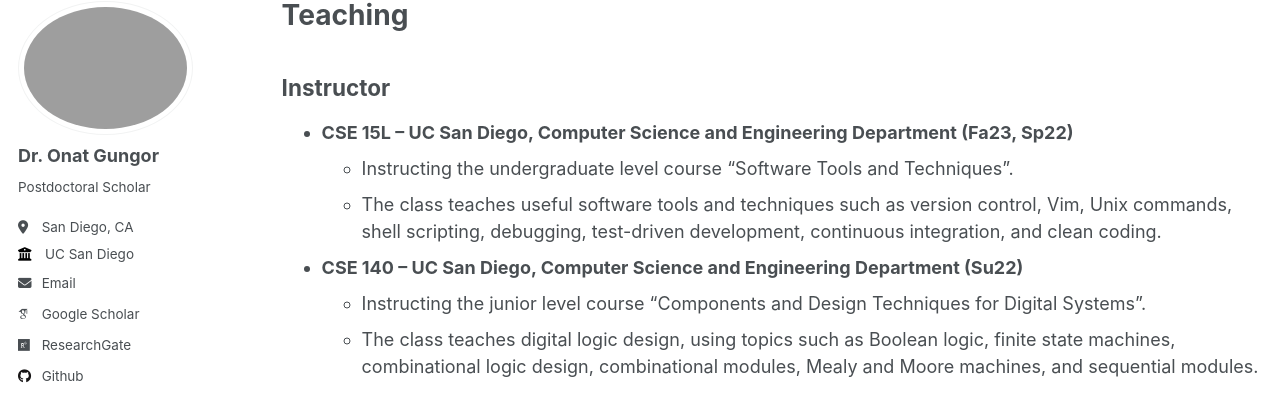
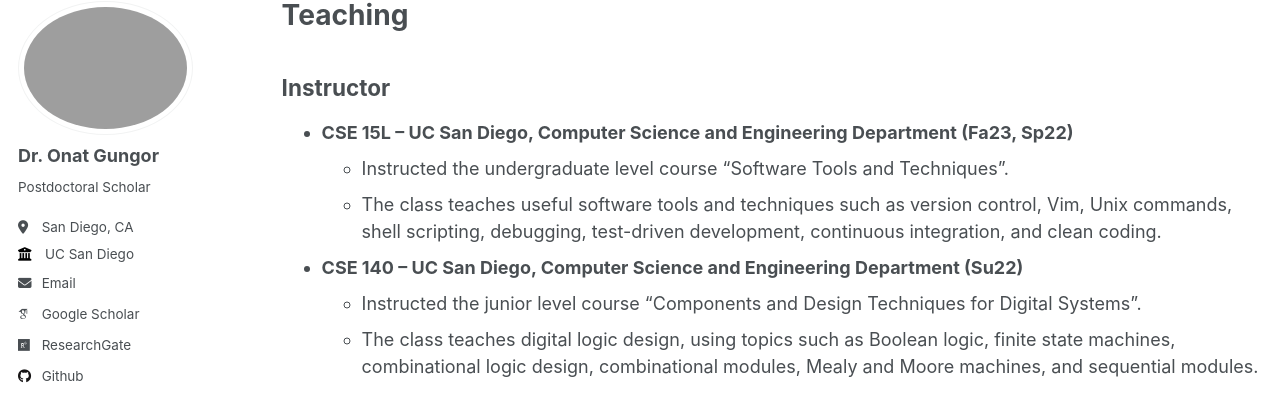
Before and after one commit to onatucsd/onatucsd.github.io, a Jekyll site: the page built from _pages/teaching.md, in a window 1280 px wide and 1343 px high. Shown: the part 105-504 px from the top of the window. Built offline with Jekyll 4.4.1, drawn with Linux system fonts in a browser that asks for light colours; some web fonts are replaced.

Commit message:
Update teaching.md

```diff
--- a/_pages/teaching.md
+++ b/_pages/teaching.md
@@ -8,11 +8,11 @@ author_profile: true
 
 ## Instructor
 * **CSE 15L – UC San Diego, Computer Science and Engineering Department (Fa23, Sp22)**
-  * Instructing the undergraduate level course “Software Tools and Techniques”.
+  * Instructed the undergraduate level course “Software Tools and Techniques”.
   * The class teaches useful software tools and techniques such as version control, Vim, Unix commands, shell scripting, debugging, test-driven development, continuous integration, and clean coding.
 
 * **CSE 140 – UC San Diego, Computer Science and Engineering Department (Su22)**
-  * Instructing the junior level course “Components and Design Techniques for Digital Systems”.
+  * Instructed the junior level course “Components and Design Techniques for Digital Systems”.
   * The class teaches digital logic design, using topics such as Boolean logic, finite state machines, combinational logic design, combinational modules, Mealy and Moore machines, and sequential modules.
 
 ## Teaching Assistant
```
